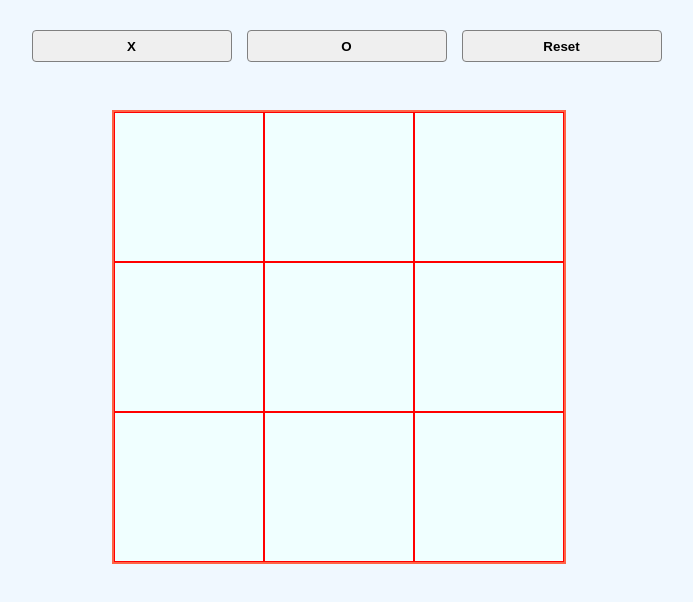
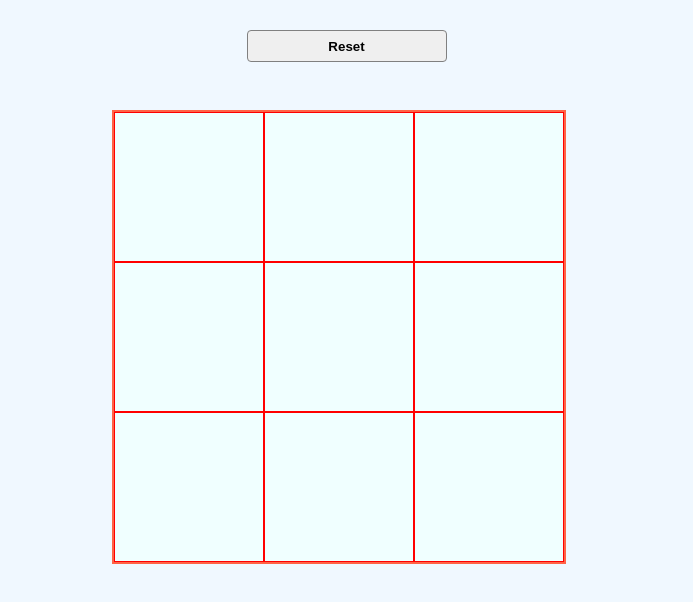
Before and after one commit to ichrahman/tic-tac-toe, a plain HTML site: page index.html in a window 1280 px wide. Shown: the whole page, without its empty margins (301-994 px from the left). Drawn offline with Linux system fonts and the light colour scheme.

Commit message:
Remove two buttons

```diff
--- a/index.html
+++ b/index.html
@@ -9,8 +9,6 @@
 </head>
 <body>
     <header>
-        <button>X</button>
-        <button>O</button>
         <button class="reset">Reset</button>
     </header>
     <main>
```
